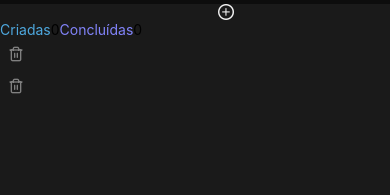
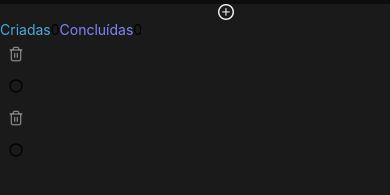
Before and after one commit to ElijahJunnior/react_native_02_todo, a React Native app: screen / in a window 390 px wide. Shown: the part 193-388 px from the top of the page. Built offline with nearby package versions, Linux system fonts and the light colour scheme.

Commit message:
creating checkbox component

```diff
--- a/src/components/ButtonDelete/index.tsx
+++ b/src/components/ButtonDelete/index.tsx
@@ -24,7 +24,6 @@ export function ButtonDelete({ onPress }: IProps) {
     >
       <Icons
         name="trash-2"
-        size={16}
         style={{
           fontSize: 16,
           color: pressed ? colors.danger : colors.gray_300,
--- a/src/components/ButtonDelete/styles.ts
+++ b/src/components/ButtonDelete/styles.ts
@@ -2,10 +2,10 @@ import { StyleSheet } from "react-native";
 
 export const styles = StyleSheet.create({
   container: {
+    alignItems: "center",
+    borderRadius: 4,
+    height: 32,
+    justifyContent: "center",
     width: 32,
-    height: 32,
-    borderRadius: 4,
-    alignItems: "center",
-    justifyContent: "center"
   }
 })
--- /dev/null
+++ b/src/components/Checkbox/index.tsx
@@ -0,0 +1,12 @@
+import { TouchableHighlight } from "react-native";
+
+import Icons from "@expo/vector-icons/MaterialIcons";
+import { styles } from "./styles";
+
+export function Checkbox() {
+  return (
+    <TouchableHighlight style={styles.container}>
+      <Icons name="radio-button-unchecked" style={{ fontSize: 16 }} />
+    </TouchableHighlight>
+  );
+}
--- /dev/null
+++ b/src/components/Checkbox/styles.ts
@@ -0,0 +1,10 @@
+import { StyleSheet } from "react-native";
+
+export const styles = StyleSheet.create({
+  container: {
+    alignItems: "center",
+    height: 32,
+    justifyContent: "center",
+    width: 32,
+  }
+})
--- a/src/components/TaskItem/index.tsx
+++ b/src/components/TaskItem/index.tsx
@@ -2,6 +2,7 @@ import { Text, TouchableOpacity, View } from "react-native";
 
 import { styles } from "./styles";
 import { ButtonDelete } from "../ButtonDelete";
+import { Checkbox } from "../Checkbox";
 
 export function TaskItem() {
   return (
@@ -11,6 +12,7 @@ export function TaskItem() {
       </TouchableOpacity>
       <Text></Text>
       <ButtonDelete />
+      <Checkbox />
     </View>
   );
 }
```
